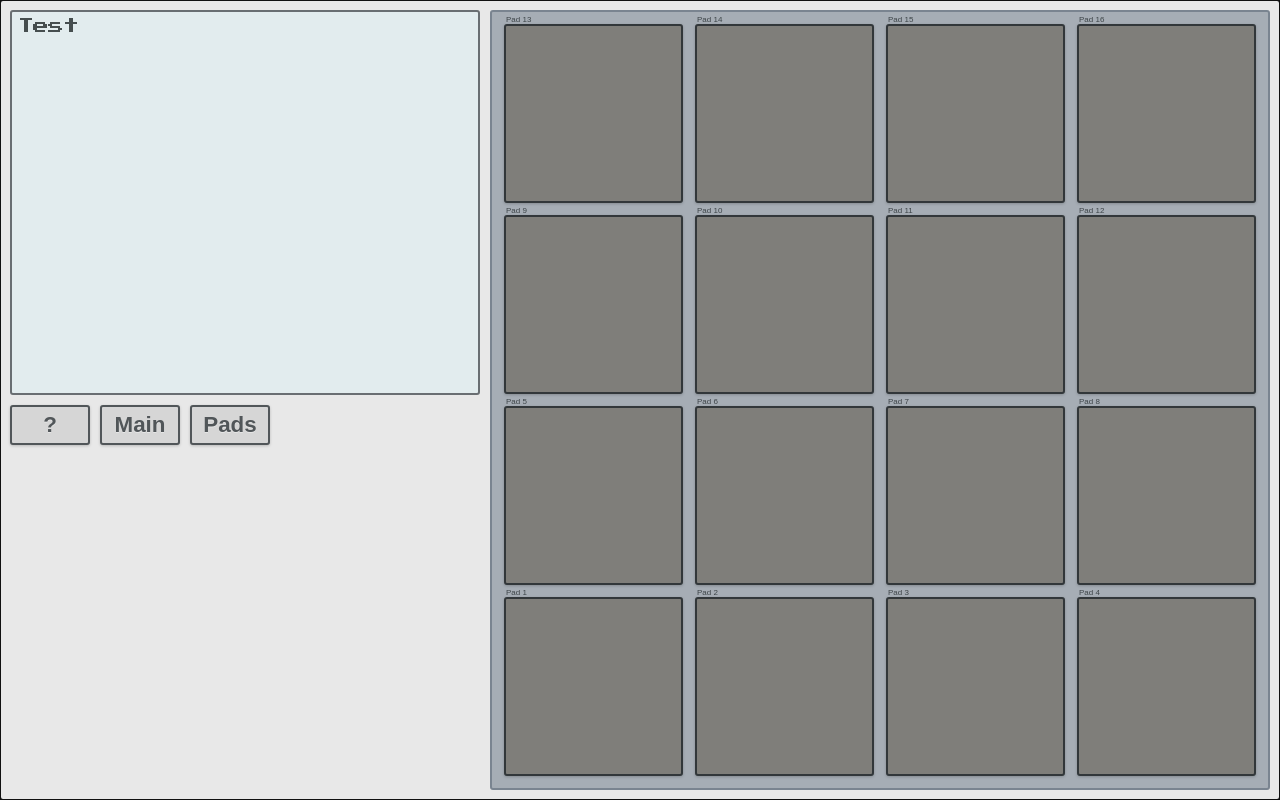
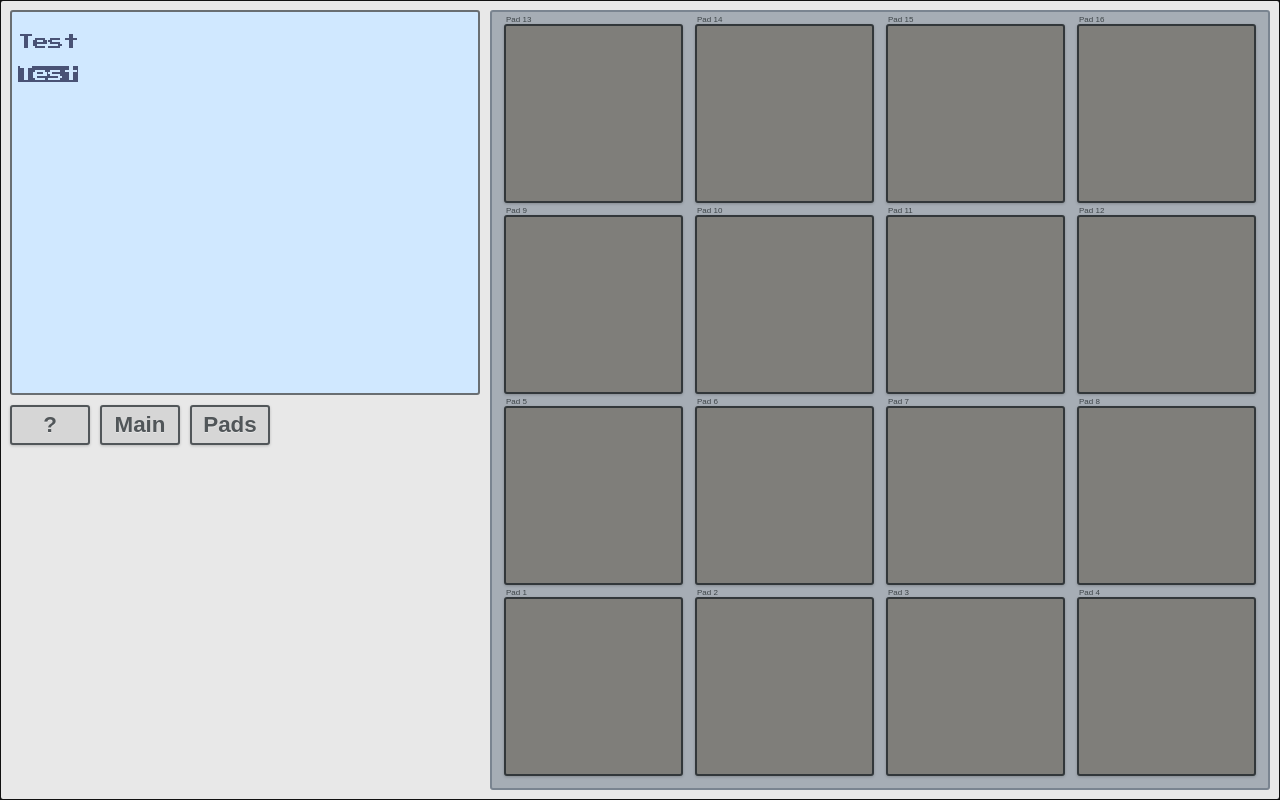
Before and after one commit to arisslin/jsmpc, a React (Create React App) app: page / in a window 1280 px wide. Built offline with nearby package versions, Linux system fonts and the light colour scheme; no server answers.

Commit message:
Style display colors

```diff
--- a/src/common/GlobalStyles.js
+++ b/src/common/GlobalStyles.js
@@ -6,9 +6,9 @@ export default createGlobalStyle`
     --color-button-light: #d6d6d6;
     --color-border: #515659;
     --color-dark: #32373a;
-    --color-display: #e2ecee;
+    --color-display: #d0e8ff;
     --color-display-border: #696e72;
-    --color-display-font: #464e4f;
+    --color-display-font: #495275;
     --color-mpc-chassis: #E8E8E8;
     --color-pad: #7F7E7A;
     --color-pad-triggered: #80706d;
--- a/src/components/Display.js
+++ b/src/components/Display.js
@@ -2,7 +2,14 @@ import React from 'react'
 import styled from 'styled-components/macro'
 
 export default function Display() {
-  return <DisplayStyled>Test</DisplayStyled>
+  return (
+    <DisplayStyled>
+      <p>Test</p>
+      <p>
+        <span class="display-invert">Test</span>
+      </p>
+    </DisplayStyled>
+  )
 }
 
 const DisplayStyled = styled.section`
@@ -14,4 +21,9 @@ const DisplayStyled = styled.section`
   padding: 6px;
   color: var(--color-display-font);
   letter-spacing: -1px;
+
+  .display-invert {
+    color: var(--color-display);
+    background-color: var(--color-display-font);
+  }
 `
```
